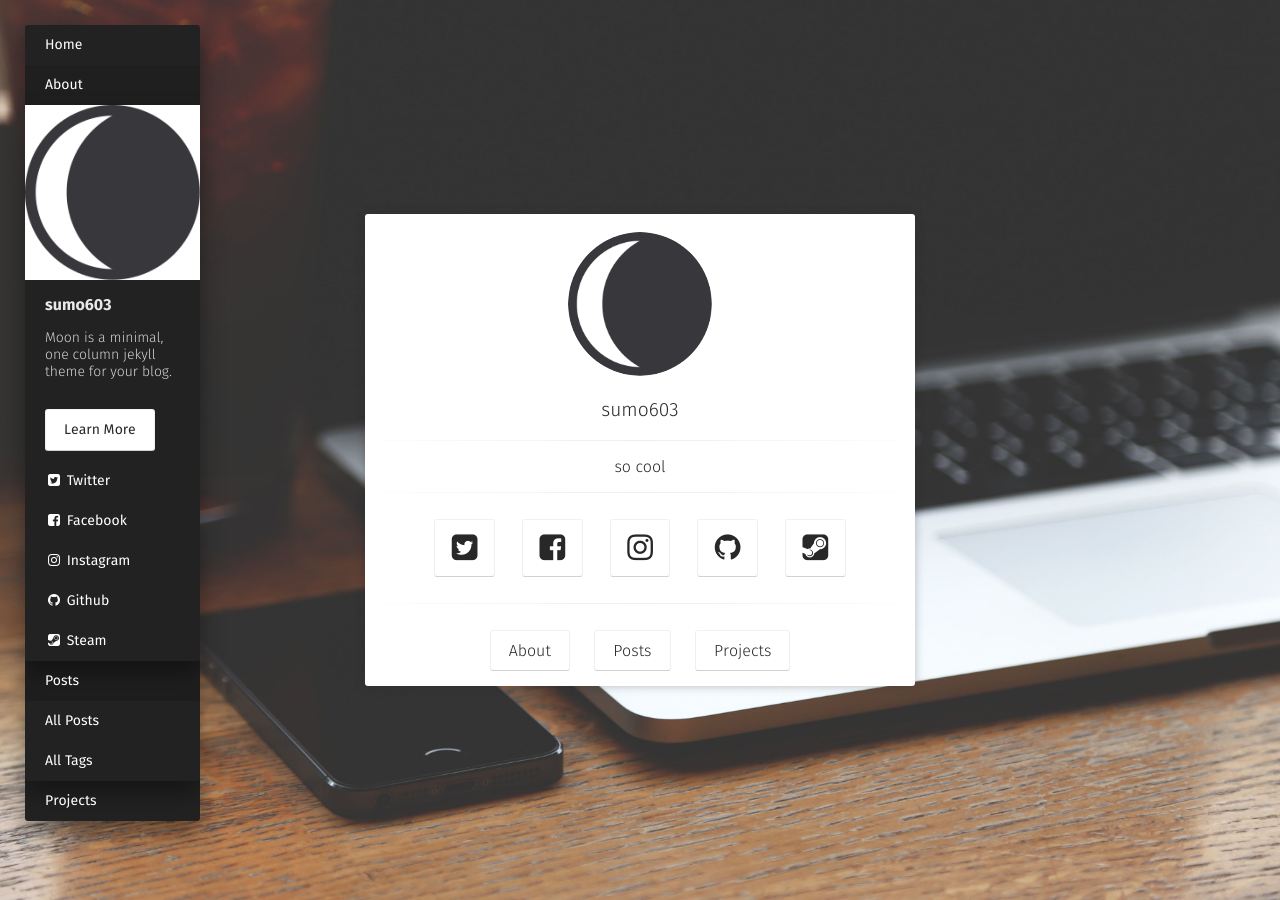
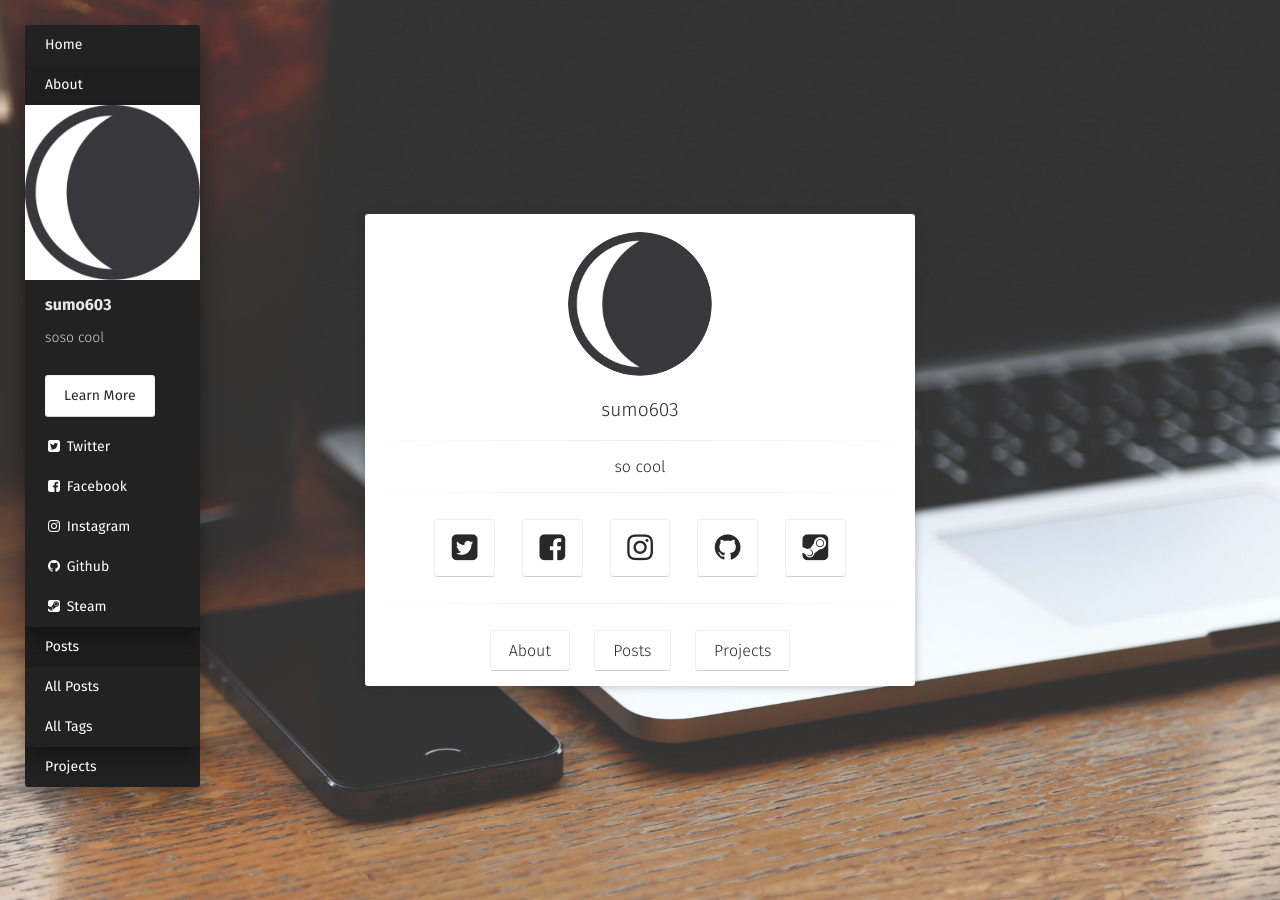
Before and after one commit to sunmoo6457/sunmoo6457.github.com, a Jekyll site: the page built from index.html, in a window 1280 px wide. Built offline with Jekyll 4.4.1, drawn with Linux system fonts in a browser that asks for light colours; some web fonts are replaced.

Commit message:
Update _config.yml

```diff
--- a/_config.yml
+++ b/_config.yml
@@ -1,7 +1,7 @@
 # Site
 title:              sumo603
 bio:                'so cool'
-description:        "Moon is a minimal, one column jekyll theme for your blog."
+description:        "soso cool"
 reading_time:       true
 words_per_minute:   200
 logo:               'assets/img/logo.png'
```
